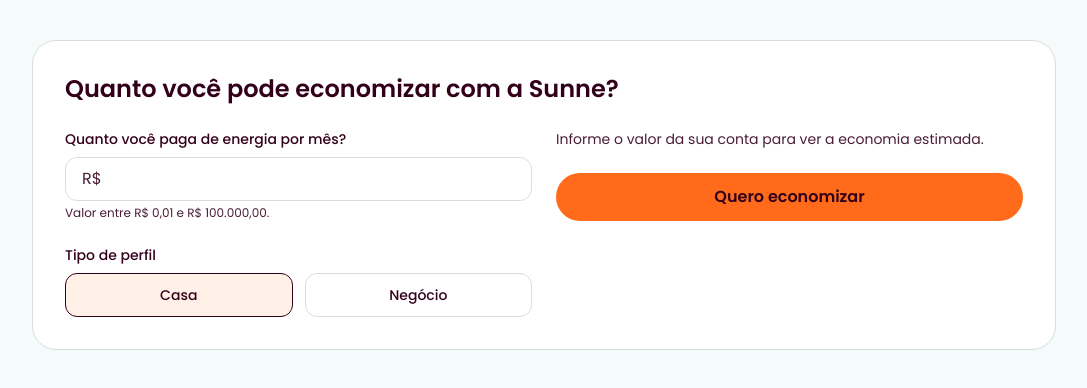
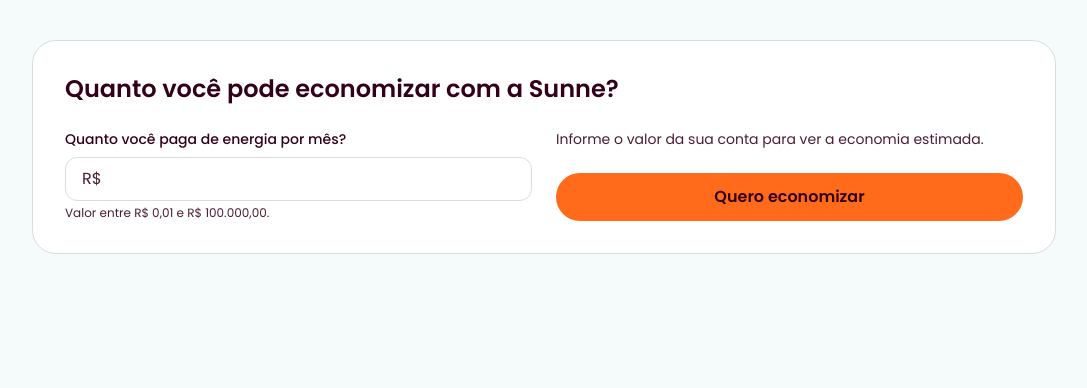
Before and after one commit to estevao7/feature-sunne, a React (Vite) app: page / in a window 1280 px wide. Shown: the top 388 px of the page, without its empty margins (96-1183 px from the left). Built offline with nearby package versions, Linux system fonts and the light colour scheme.

Commit message:
refactor: remove profile from savings calculator

```diff
--- a/src/components/ProfileToggle.tsx
+++ /dev/null
@@ -1,57 +0,0 @@
-import { useId } from 'react'
-import type { Profile } from '../types/index.ts'
-
-type ProfileToggleProps = {
-  value: Profile
-  onChange: (profile: Profile) => void
-}
-
-export function ProfileToggle({ value, onChange }: ProfileToggleProps) {
-  const groupName = useId()
-  const homeId = `${groupName}-home`
-  const businessId = `${groupName}-business`
-
-  return (
-    <fieldset className="w-full">
-      <legend className="mb-2 text-sm font-medium text-sunne-plum">
-        Tipo de perfil
-      </legend>
-      <div className="grid grid-cols-2 gap-3">
-        <label
-          className="flex min-h-11 cursor-pointer items-center"
-          htmlFor={homeId}
-        >
-          <input
-            className="peer sr-only"
-            id={homeId}
-            type="radio"
-            name={groupName}
-            value="home"
-            checked={value === 'home'}
-            onChange={() => onChange('home')}
-          />
-          <span className="flex min-h-11 w-full items-center justify-center rounded-xl border border-sunne-border px-4 text-sm font-medium text-sunne-plum transition-colors peer-checked:border-sunne-plum peer-checked:bg-sunne-orange/10 peer-focus-visible:ring-2 peer-focus-visible:ring-sunne-plum peer-focus-visible:ring-offset-2">
-            Casa
-          </span>
-        </label>
-        <label
-          className="flex min-h-11 cursor-pointer items-center"
-          htmlFor={businessId}
-        >
-          <input
-            className="peer sr-only"
-            id={businessId}
-            type="radio"
-            name={groupName}
-            value="business"
-            checked={value === 'business'}
-            onChange={() => onChange('business')}
-          />
-          <span className="flex min-h-11 w-full items-center justify-center rounded-xl border border-sunne-border px-4 text-sm font-medium text-sunne-plum transition-colors peer-checked:border-sunne-plum peer-checked:bg-sunne-orange/10 peer-focus-visible:ring-2 peer-focus-visible:ring-sunne-plum peer-focus-visible:ring-offset-2">
-            Negócio
-          </span>
-        </label>
-      </div>
-    </fieldset>
-  )
-}
--- a/src/components/SavingsCalculator.tsx
+++ b/src/components/SavingsCalculator.tsx
@@ -2,15 +2,12 @@ import { useState } from 'react'
 import { AverageDisclaimer } from './AverageDisclaimer.tsx'
 import { BillInput } from './BillInput.tsx'
 import { CtaButton } from './CtaButton.tsx'
-import { ProfileToggle } from './ProfileToggle.tsx'
 import { ResultCard } from './ResultCard.tsx'
 import { calculateSavings } from '../lib/savings.ts'
-import type { Profile } from '../types/index.ts'
 
 export function SavingsCalculator() {
   const [monthlyBill, setMonthlyBill] = useState('')
-  const [profile, setProfile] = useState<Profile>('home')
-  const result = calculateSavings(Number(monthlyBill), profile)
+  const result = calculateSavings(Number(monthlyBill))
 
   return (
     <main className="min-h-screen bg-sunne-mist px-4 py-10 text-sunne-plum">
@@ -19,10 +16,9 @@ export function SavingsCalculator() {
           Quanto você pode economizar com a Sunne?
         </h1>
 
-         <div className="mt-6 grid gap-6 lg:grid-cols-2 lg:items-start">
+        <div className="mt-6 grid gap-6 lg:grid-cols-2 lg:items-start">
           <div className="grid gap-6">
             <BillInput value={monthlyBill} onChange={setMonthlyBill} />
-            <ProfileToggle value={profile} onChange={setProfile} />
           </div>
 
           <div className="grid gap-6">
--- a/src/lib/savings.ts
+++ b/src/lib/savings.ts
@@ -1,26 +1,19 @@
-import type { Profile, SavingsResult } from '../types/index.ts'
+import type { SavingsResult } from '../types/index.ts'
 
-export const AVERAGE_DISCOUNT_RATE: Record<Profile, number> = {
-  home: 0.2,
-  business: 0.2,
-}
+export const AVERAGE_DISCOUNT_RATE = 0.2
 
 export const MAX_MONTHLY_BILL = 100_000
 
-export function calculateSavings(
-  monthlyBill: number,
-  profile: Profile,
-): SavingsResult | null {
+export function calculateSavings(monthlyBill: number): SavingsResult | null {
   if (
     !Number.isFinite(monthlyBill) ||
     monthlyBill <= 0 ||
-    monthlyBill > MAX_MONTHLY_BILL ||
-    (profile !== 'home' && profile !== 'business')
+    monthlyBill > MAX_MONTHLY_BILL
   ) {
     return null
   }
 
-  const monthlySavings = monthlyBill * AVERAGE_DISCOUNT_RATE[profile]
+  const monthlySavings = monthlyBill * AVERAGE_DISCOUNT_RATE
 
   return {
     monthlySavings,
--- a/src/types/index.ts
+++ b/src/types/index.ts
@@ -1,5 +1,3 @@
-export type Profile = 'home' | 'business'
-
 export type SavingsResult = {
   monthlySavings: number
   annualSavings: number
```
Also changed, not shown: 1 other file (tests, documents, lock files or other folders).
